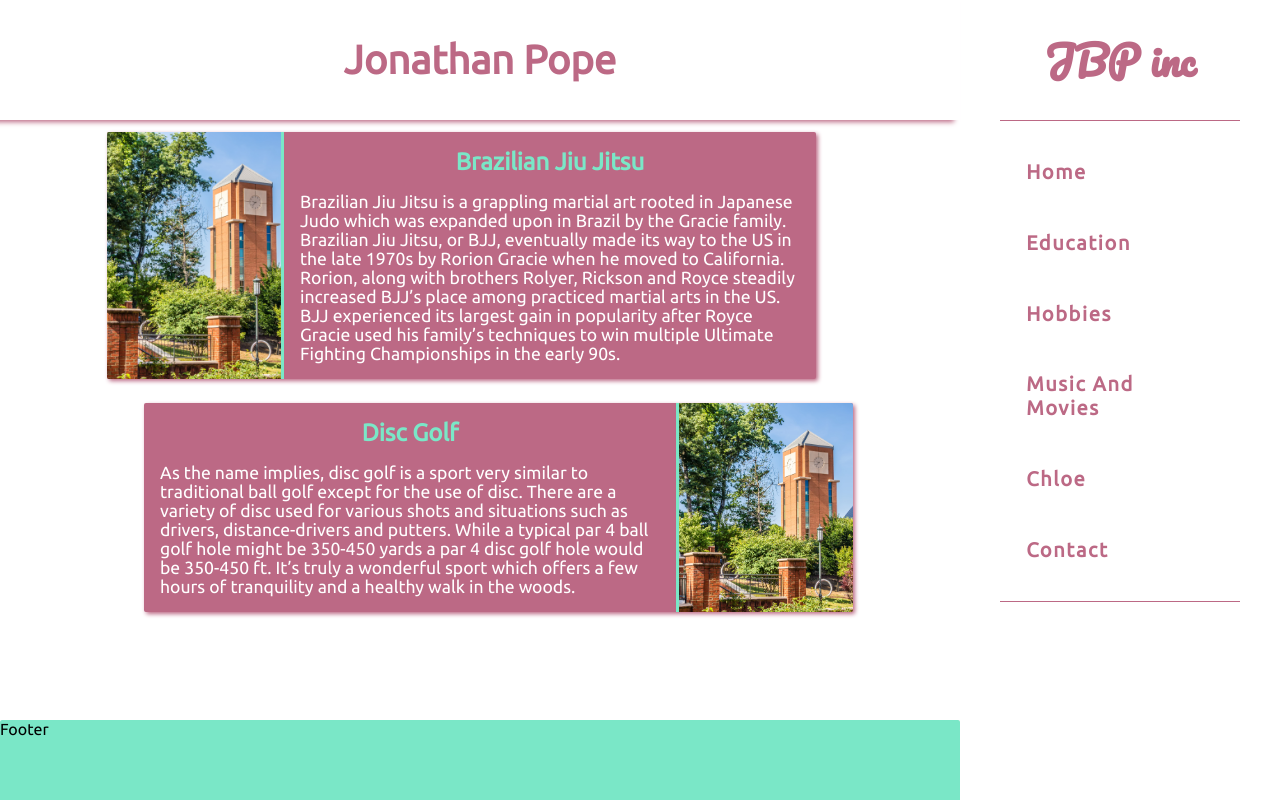
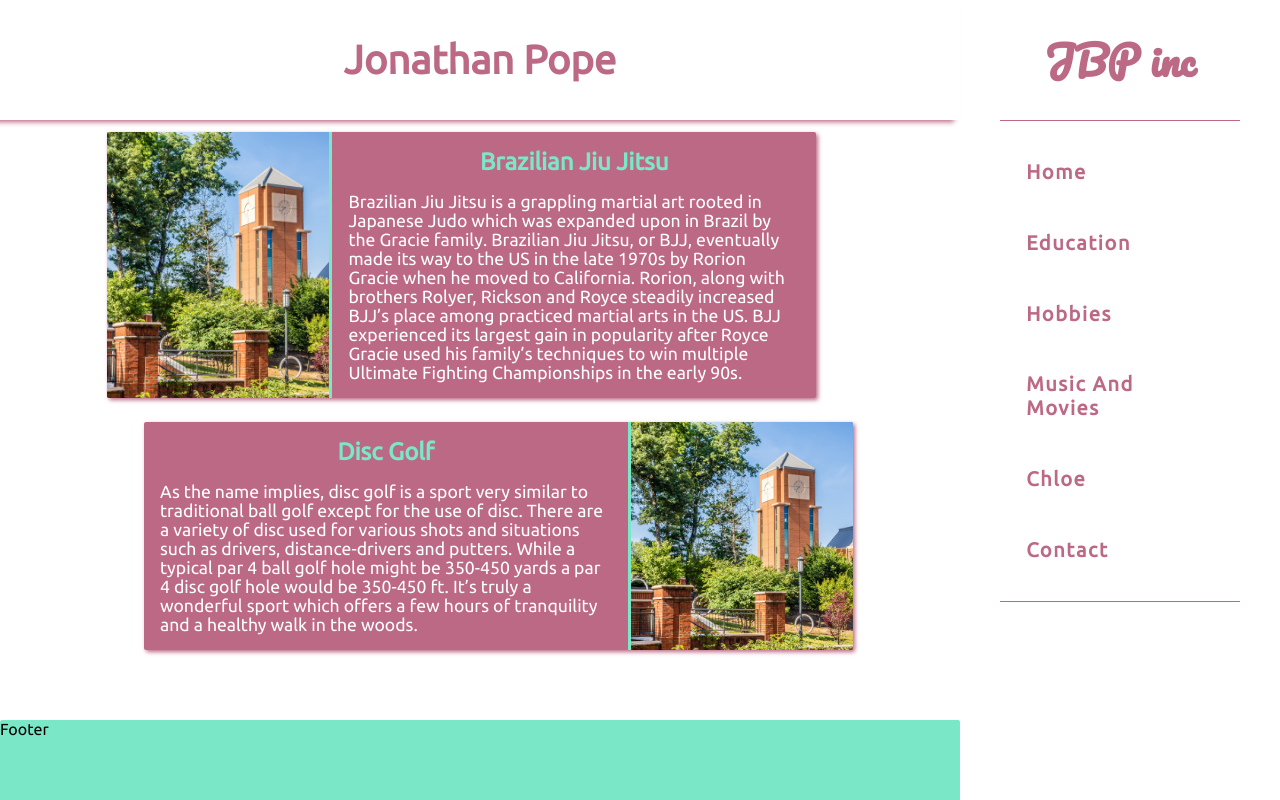
Before and after one commit to popejb1116/jbp-website-ui, a Svelte app: page /hobbies in a window 1280 px wide. Built offline with nearby package versions, Linux system fonts and the light colour scheme.

Commit message:
Reduced card img to card text ratio

```diff
--- a/src/layout/pages/hobbies/Hobbies.svelte
+++ b/src/layout/pages/hobbies/Hobbies.svelte
@@ -24,7 +24,7 @@
    }
 
    .img-wrapper {
-      flex: 1 1 25%;
+      flex: 1;
       align-self: stretch;
    }
    img {
@@ -44,15 +44,12 @@
    }
 
    .card-body {
+      flex: 2;
       display: flex;
       flex-flow: column nowrap;
       justify-content: flex-start;
-
-      flex: 3 3 75%;
-
       padding: 1rem;
    }
-
    .title {
       align-self: center;
       color: var(--theme-accent);
@@ -60,7 +57,6 @@
       font-size: 1.5rem;
       font-weight: bold;
    }
-
    .text {
       color: white;
       font-size: 1.1rem;
@@ -88,10 +84,7 @@
          border-top-right-radius: 2px;
       }
       .img-wrapper {
-         flex: 1 1 50%;
-      }
-      .card-body {
-         flex: 1 1 50%;
+         max-height: 40vh;
       }
    }
 </style>
@@ -127,6 +120,3 @@
       <img src={pic} alt="disc golf img" class="right center-me">
    </div>
 </div>
-
-<!-- GO BACK TO HERE!!! -->
-<!-- AGAIN -->
```
